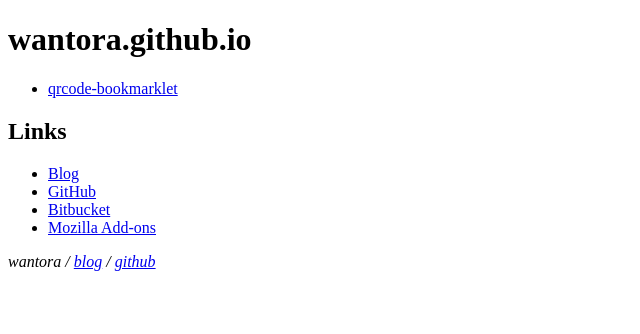
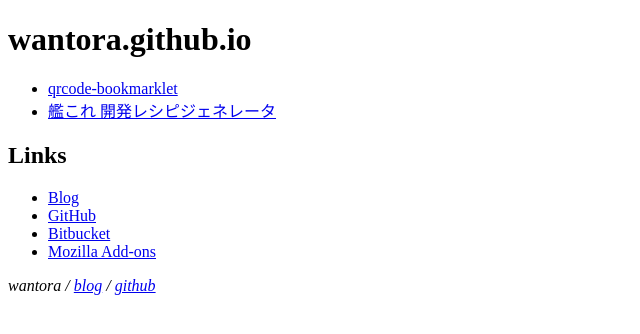
Before and after one commit to wantora/wantora.github.io, a plain HTML site: page index.html in a window 1280 px wide. Shown: the whole page, without its empty margins (0-640 px from the left). Drawn offline with Linux system fonts and the light colour scheme.

Commit message:
目次を更新

```diff
--- a/index.html
+++ b/index.html
@@ -9,6 +9,7 @@
 
 <ul>
 <li><a href="qrcode-bookmarklet/">qrcode-bookmarklet</a></li>
+<li><a href="kancolle-recipe-generator/">艦これ 開発レシピジェネレータ</a></li>
 </ul>
 
 <h2>Links</h2>
```
